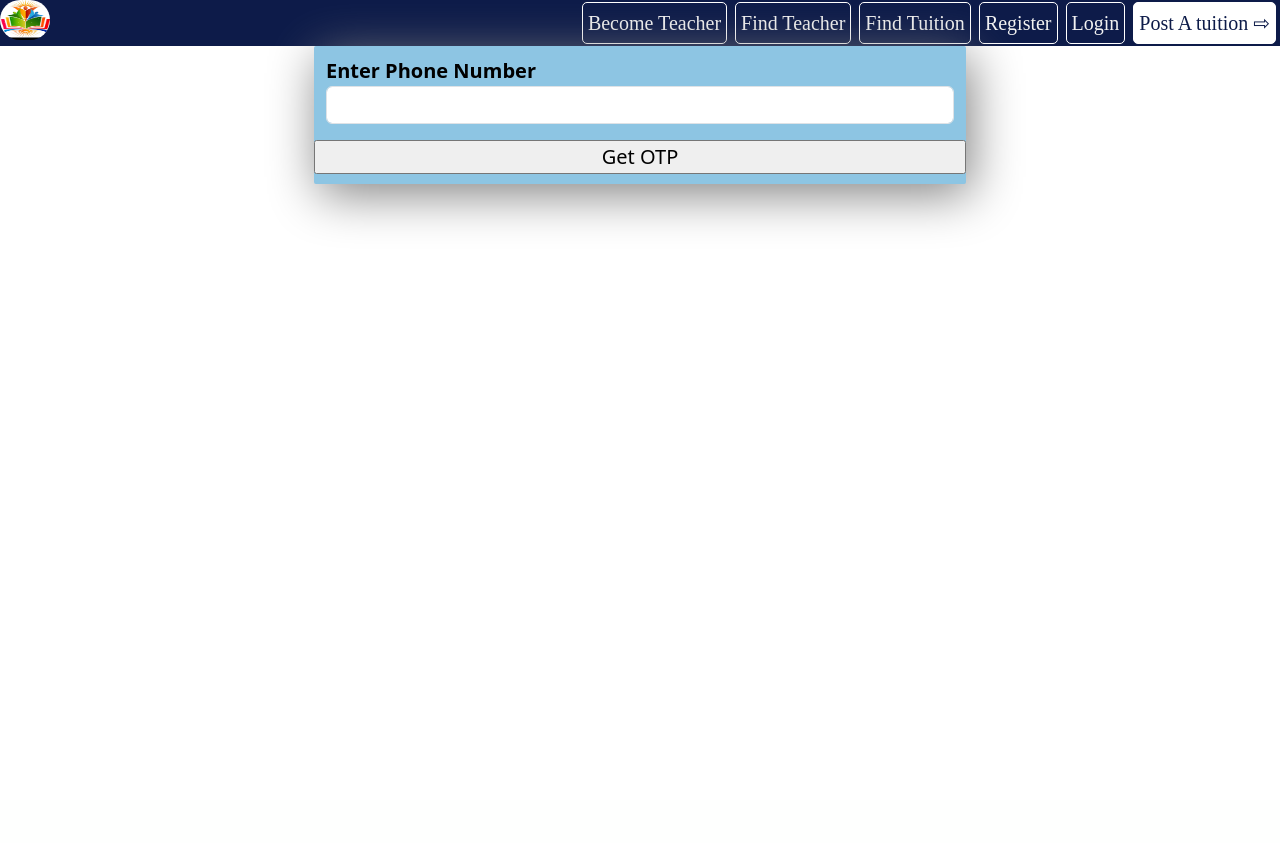
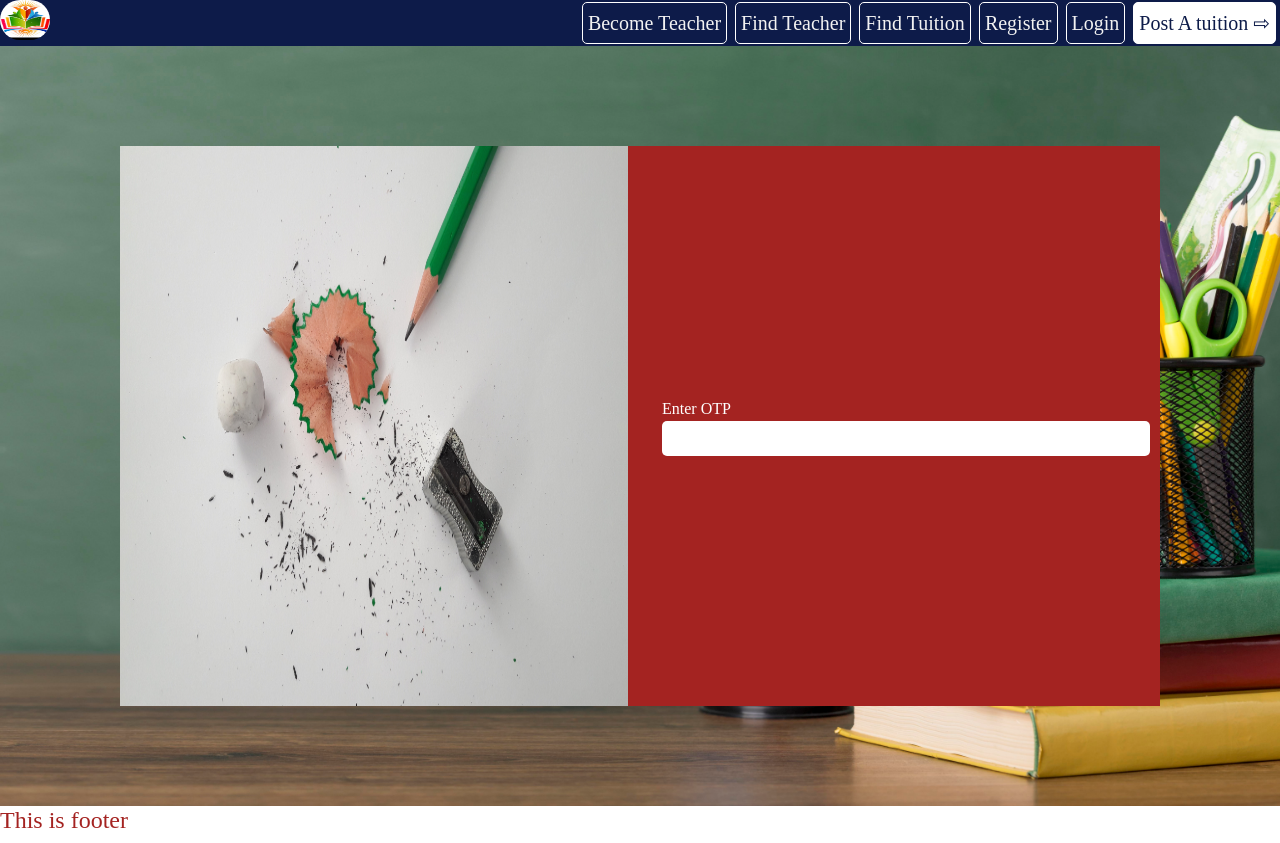
Before and after one commit to vishalorvb/TuitionFinal, a Django app: page /usermanager/login in a window 1280 px wide. Before the commit the page ends 225 px from the top, so only its background shows below. Run offline with Django 3.2, Linux system fonts and the light colour scheme.

Commit message:
form created

```diff
--- /dev/null
+++ b/Tuition/Templates/Home/footer.html
@@ -0,0 +1,6 @@
+
+{% load static%}
+<link rel="stylesheet" type="text/css" href="{% static 'css/footer.css' %}">
+<div class="footer">
+    <h4>This is footer</h4>
+</div>
--- a/Tuition/Templates/Home/home.html
+++ b/Tuition/Templates/Home/home.html
@@ -96,6 +96,7 @@
             {% endfor %}
         </div>
     </div>
+    {% include 'Home/footer.html'%}
 </body>
 
 </html>
--- a/Tuition/Templates/Home/navbar.html
+++ b/Tuition/Templates/Home/navbar.html
@@ -24,3 +24,4 @@
     <a href="{% url 'teacher:view_teacher' %}">Find Teacher</a>
     <a href="">Become Teacher</a>
 </div>
+<script src="{% static 'js/navbar.js' %}"></script>
--- a/Tuition/Templates/usermanager/Login.html
+++ b/Tuition/Templates/usermanager/Login.html
@@ -1,22 +1,25 @@
 {% load static %}
-<link rel="stylesheet" type="text/css" href="{% static 'css/form.css' %}">
-<link href="https://cdn.jsdelivr.net/npm/bootstrap@5.3.0-alpha1/dist/css/bootstrap.min.css" rel="stylesheet"
-    integrity="sha384-GLhlTQ8iRABdZLl6O3oVMWSktQOp6b7In1Zl3/Jr59b6EGGoI1aFkw7cmDA6j6gD" crossorigin="anonymous">
+<link rel="stylesheet" type="text/css" href="{% static 'css/login.css' %}">
 {% include 'Home/navbar.html'%}
 
-<div class="cont">
-    <div class="row justify-content-around">
-        <div class="col-md-6 forms ">
-            <form action="{% url 'usermanager:login_page' %}" method="post">
-                {% csrf_token %}
-                <label for="">Enter Phone Number</label>
-                <input type="text" class="form-control" name="phone_number">
-                <p>{{error}}</p>
-                <div class="row justify-content-around">
-                    <input type="submit" value="Get OTP">
+<div class="outer">
+    <div class="innerform">
+        <div class="row align-items-center justify-content-lg-start">
+            <div class="col-lg-6 col-md-6 col-sm-6 col-xs-6">
+                <div class="lefthalf">
+
                 </div>
-            </form>
+
+            </div>
+            <div class="col-lg-6 col-md-6 col-sm-6 col-xs-6">
+                <div class="righthalf">
+                    <label for="Enter OTP">Enter OTP</label>
+                    <input class="midinput" type="text">
+                </div>
+
+
+            </div>
         </div>
-
     </div>
 </div>
+{% include 'Home/footer.html'%}
--- /dev/null
+++ b/Tuition/static/css/footer.css
@@ -0,0 +1,3 @@
+.footer h4{
+    color: var(--Light);
+}
--- /dev/null
+++ b/Tuition/static/css/login.css
@@ -0,0 +1,24 @@
+.outer{
+    background-image: url("../Images/form_outer.jpg");
+    height: 95vh;
+    background-size: cover;
+    background-repeat: no-repeat;
+    display: flex;
+    justify-content: center;
+    align-items: center;
+}
+.innerform{
+    width: 130vh;
+    height: 70vh;
+    background-color: var(--Light);
+    color: white;
+}
+.lefthalf{
+    height: 70vh;
+    background-image: url("../Images/pic2.jpg");
+    background-size: 100% 100%;
+    background-repeat: no-repeat;
+}
+.righthalf{
+    padding: 10px;
+}
--- a/Tuition/static/css/navbar.css
+++ b/Tuition/static/css/navbar.css
@@ -8,6 +8,7 @@
     margin: 0;
     box-sizing: border-box;
     /* font-family: 'Faustina'; */
+    font-family: 'Faustina';
 }
 
 a:link {
@@ -99,9 +100,6 @@ a:link {
     border: 1px solid white;
     border-radius: 5px;
     font-weight: 500;
-    font-family: 'Faustina';
-
-
 }
 
 #post-tuition {
@@ -126,7 +124,6 @@ a:link {
 .topnav img {
     height: 40px;
     width: 50px;
-    /* padding: 4px; */
     border-radius: 20px;
 }
 
```
Also changed, not shown: Tuition/static/Images/form_outer.jpg (added).
